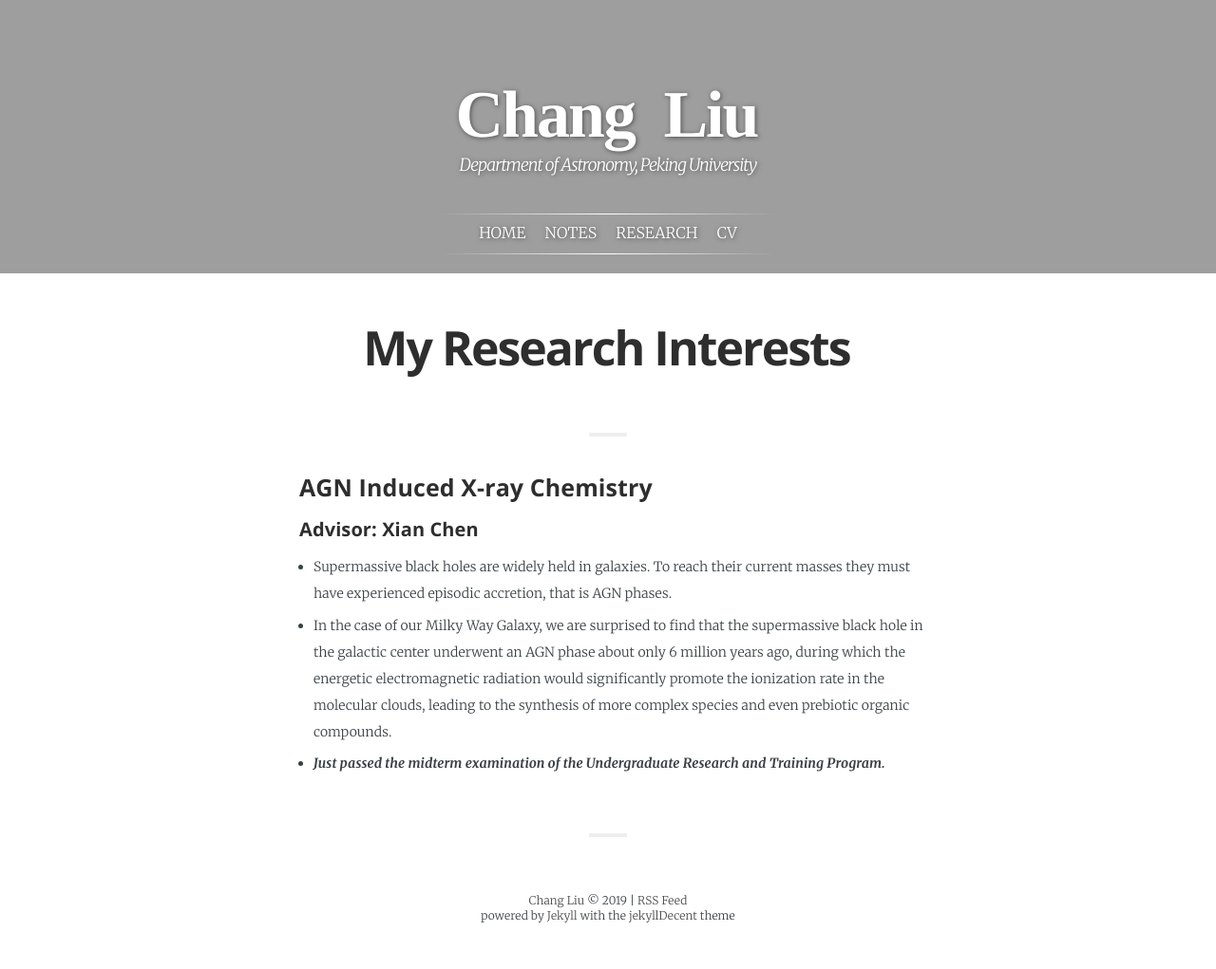
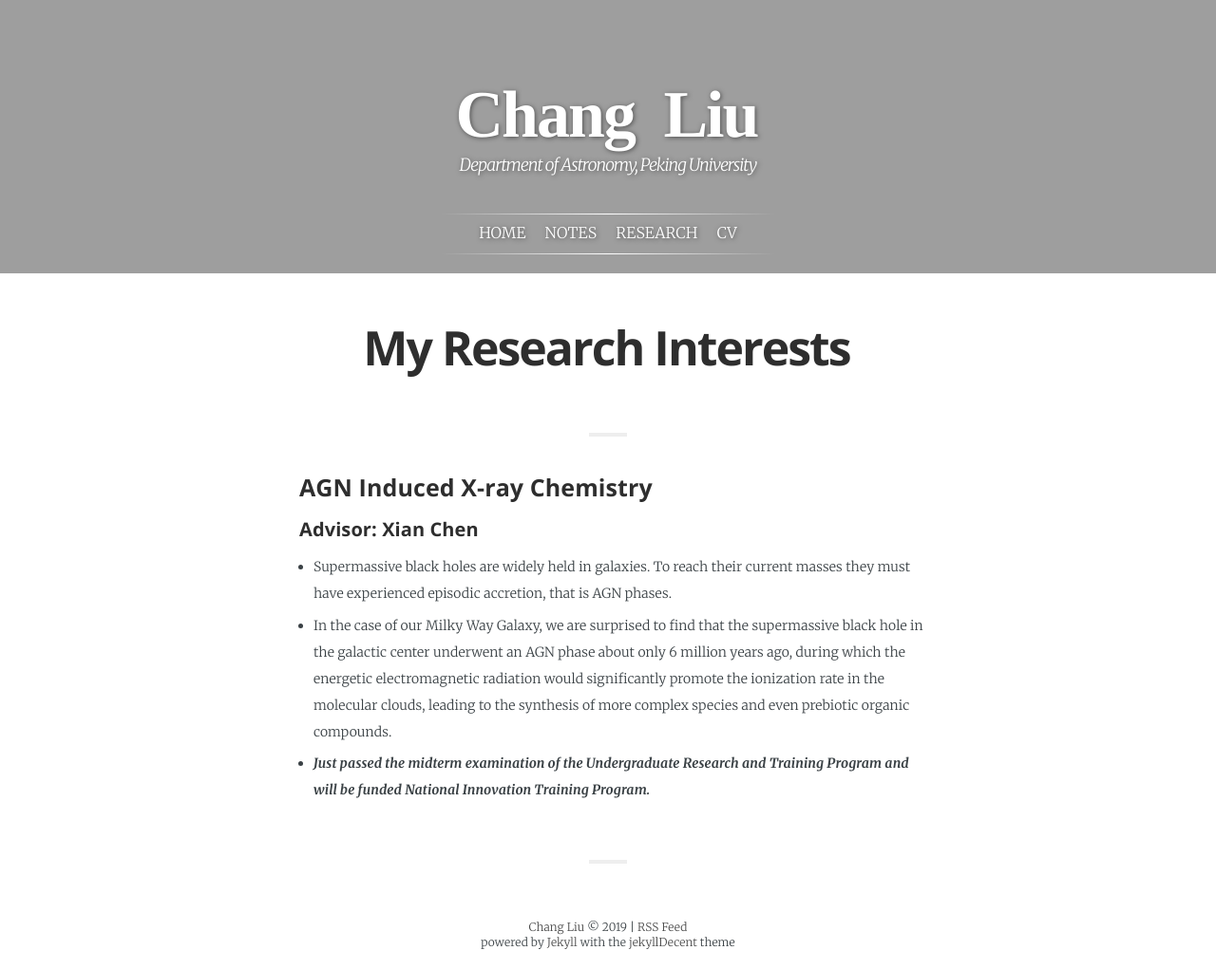
Before and after one commit to slowdivePTG/slowdivePTG.github.io, a Jekyll site: the page built from _pages/Research.md, in a window 1280 px wide. Shown: the whole page at 95% size. Built offline with Jekyll 4.4.1, drawn with Linux system fonts in a browser that asks for light colours; some web fonts are replaced; a script that is not in the unit is left out; before the commit the page ends 993 px from its top, so only the background shows below that.

Commit message:
CV slightly modified*2

```diff
--- a/_data/cv.yml
+++ b/_data/cv.yml
@@ -13,7 +13,7 @@
           description:      "Astronomy"
     projects:
         - time:             "2018.7 - "
-          title:            "Undergraduate Research & Training Program - National Innovation Training Program"
+          title:            "Undergraduate Research & Training Program"
           technologies:     "Fortran, Python, Chemistry, Molecular Clouds"
           descriptions:
             - AGN induced chemistry in molecular clouds
--- a/_pages/Research.md
+++ b/_pages/Research.md
@@ -11,4 +11,4 @@
 
 - Supermassive black holes are widely held in galaxies. To reach their current masses they must have experienced episodic accretion, that is AGN phases.
 - In the case of our Milky Way Galaxy, we are surprised to find that the supermassive black hole in the galactic center underwent an AGN phase about only 6 million years ago, during which the energetic electromagnetic radiation would significantly promote the ionization rate in the molecular clouds, leading to the synthesis of more complex species and even prebiotic organic compounds.
-- ***Just passed the midterm examination of the Undergraduate Research and Training Program.***
+- ***Just passed the midterm examination of the Undergraduate Research and Training Program and will be funded National Innovation Training Program.***
```
